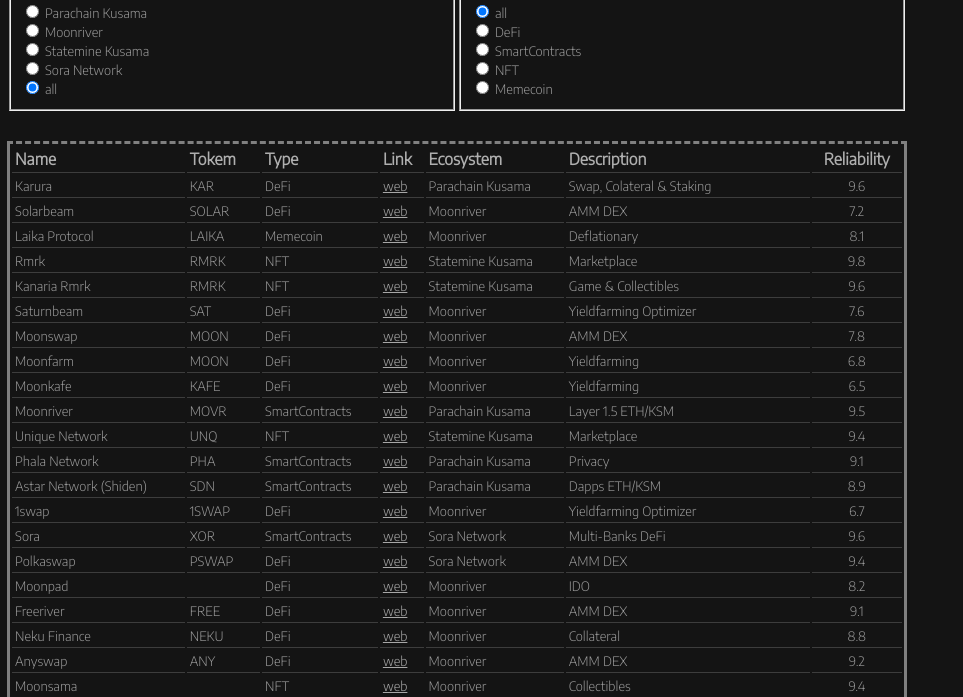
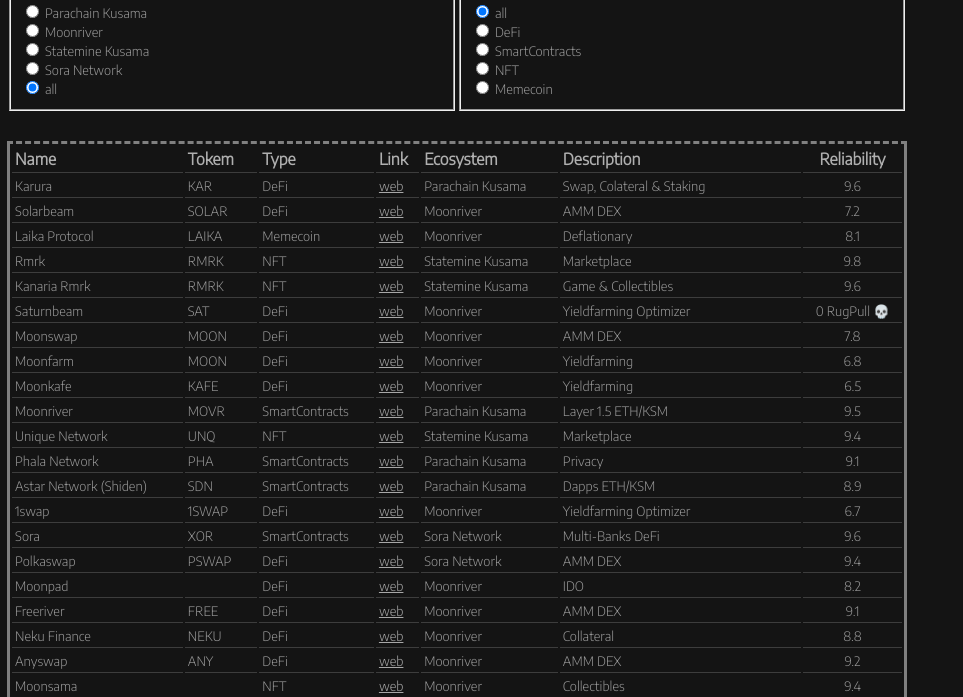
Before and after one commit to ellenador/dotsamarun, a plain HTML site: page index.html in a window 1280 px wide. Shown: the part 85-782 px from the top of the page, without its empty margins (0-963 px from the left). Drawn offline with nearby package versions, Linux system fonts and the light colour scheme.

Commit message:
rugpull saturnbeam

```diff
--- a/assets/datalist.json
+++ b/assets/datalist.json
@@ -57,7 +57,8 @@
         "type": "DeFi",
         "link": "https://saturnbeam.finance/",
         "description": "yieldfarming optimizer",
-        "reliability": 7.6
+        "reliability": 0,
+        "error": "RugPull 💀"
     },
     {
         "index": 1016,
--- a/index.html
+++ b/index.html
@@ -104,7 +104,7 @@
                             <td><a :href="list.link" target="_blank">web</a></td>
                             <td class="capitalize">{{list.ecosystem}}</td>
                             <td class="capitalize">{{list.description}}</td>
-                            <td class="capitalize t-center">{{list.reliability}}</td>
+                            <td class="capitalize t-center">{{list.reliability}} {{list.error}}</td>
                         </tr>
                     </tbody>
                 </table>
```
